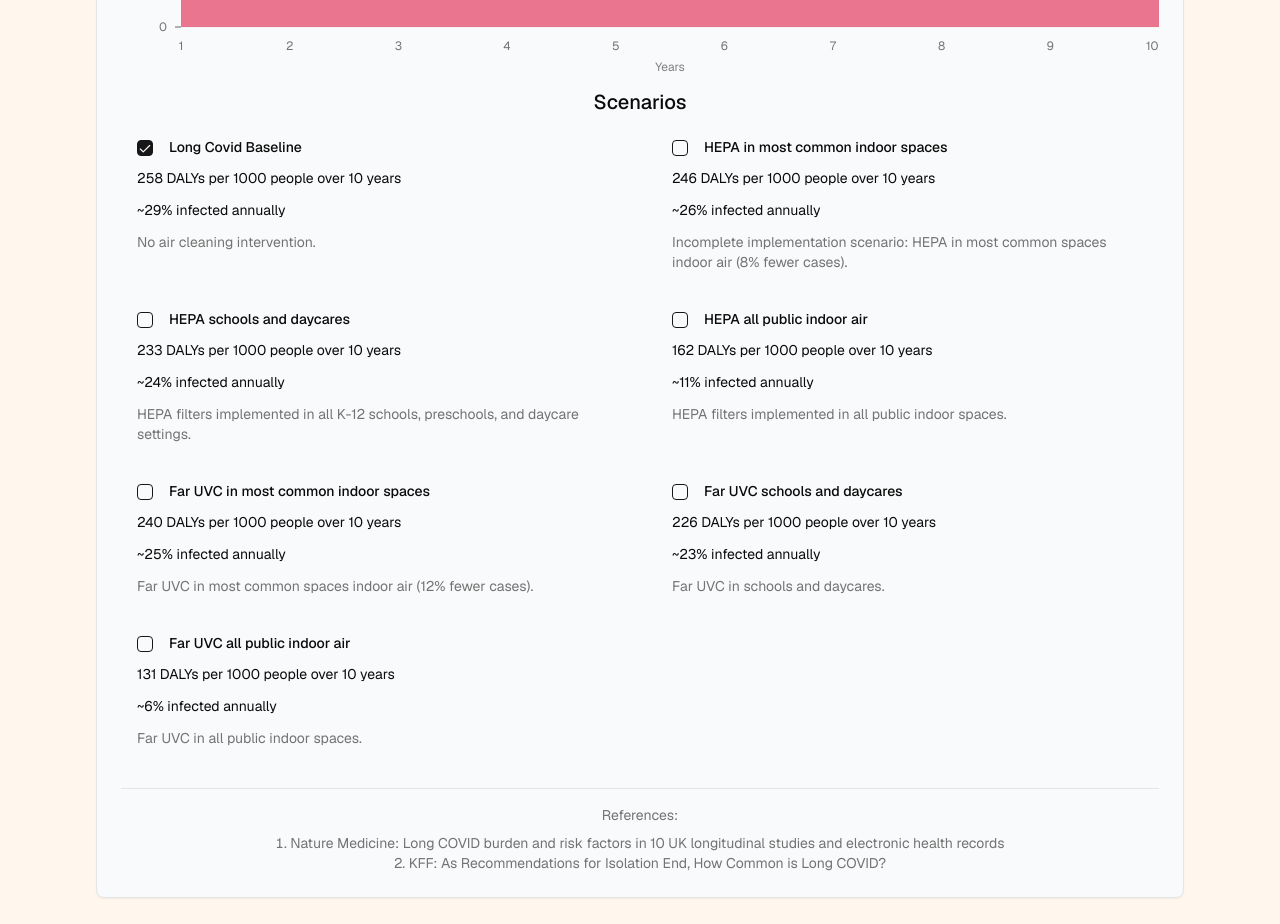
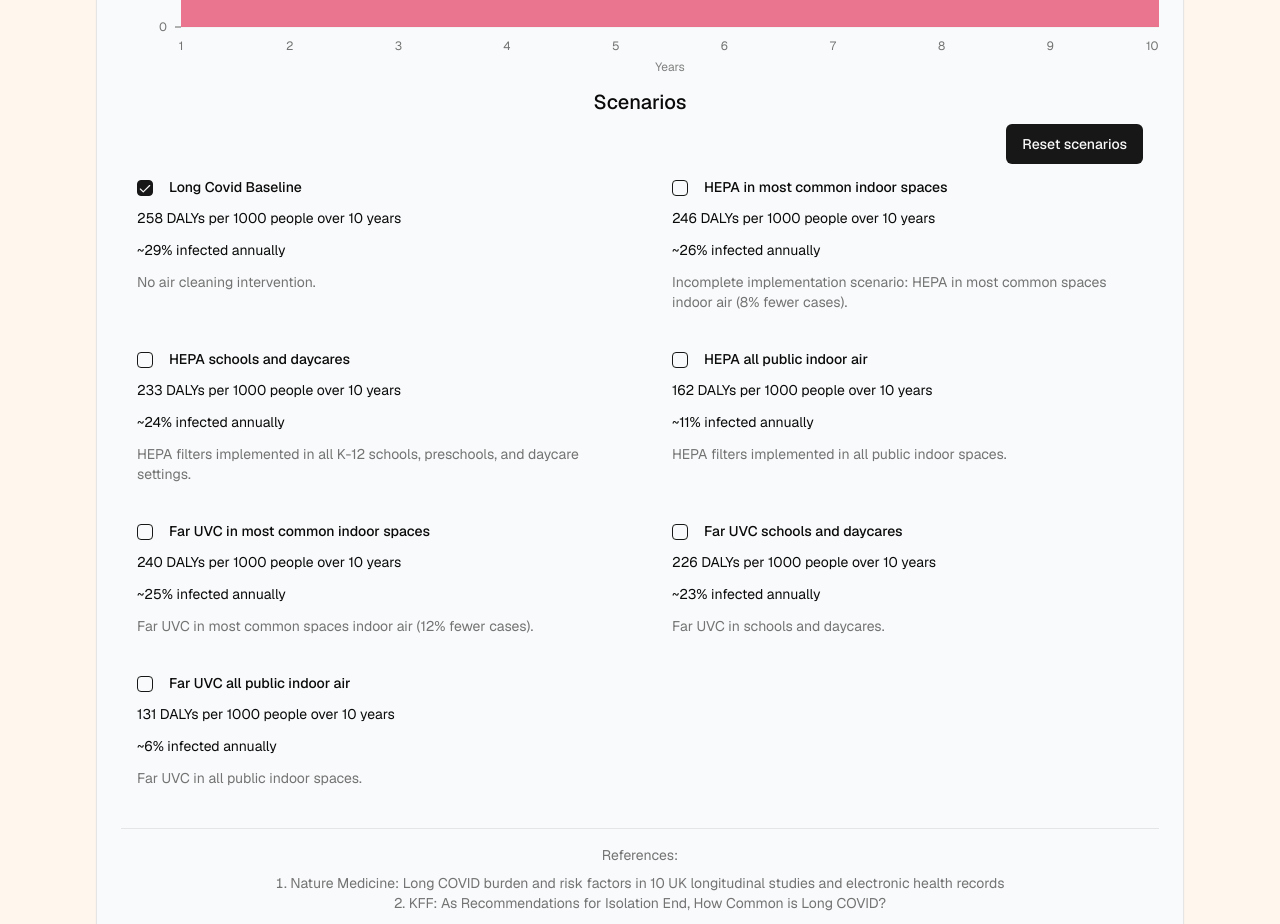
Before and after one commit to DevinCLane/long-covid-dalys, a React (Vite) app: page / in a window 1280 px wide. Shown: the part 1000-1924 px from the top of the page. Built offline with nearby package versions, Linux system fonts and the light colour scheme.

Commit message:
add reset scenarios button

```diff
--- a/src/components/main-chart.tsx
+++ b/src/components/main-chart.tsx
@@ -18,7 +18,8 @@ import {
 } from "@/components/ui/chart";
 import DALYsData from "@/data/DALYs.json";
 import { ScenarioArea } from "@/components/scenario-area";
-import { SCENARIOS } from "@/config/scenarios";
+import { getDefaultSelectedScenarios, SCENARIOS } from "@/config/scenarios";
+import { ResetScenariosButton } from "@/components/reset-scenarios-button";
 
 interface DALYsDataItem {
   year: number;
@@ -35,13 +36,8 @@ const chartDataItems = DALYsData as DALYsDataItem[];
 
 export function MainChart() {
   // Track selected scenarios by their ID
-  const [selectedScenarios, setSelectedScenarios] = React.useState<Set<string>>(
-    () =>
-      new Set(
-        SCENARIOS.filter((scenario) => scenario.checked).map(
-          (scenario) => scenario.id,
-        ),
-      ),
+  const [selectedScenarios, setSelectedScenarios] = React.useState(
+    getDefaultSelectedScenarios,
   );
 
   // create a new Set each time there is a new scenario selected so React knows to update
@@ -55,6 +51,11 @@ export function MainChart() {
       }
       return next;
     });
+  };
+
+  // reset selected scenarios to the default
+  const resetScenarios = () => {
+    setSelectedScenarios(getDefaultSelectedScenarios);
   };
 
   // chart config is created based on selected scenarios
@@ -90,6 +91,7 @@ export function MainChart() {
     // this way we show the animation again if someone unchecks, then re-checkes a scenario
     renderedIds.current = new Set(selectedScenarios);
   }, [selectedScenarios]);
+  console.log(selectedScenarios);
 
   return (
     <Card>
@@ -193,6 +195,9 @@ export function MainChart() {
         {/* scenario selector */}
         <div className="mt-4">
           <div className="m-2 text-xl font-medium">Scenarios</div>
+          <div className="mr-4 flex justify-end">
+            <ResetScenariosButton onClick={resetScenarios} />
+          </div>
           <div className="grid grid-cols-1 gap-x-8 gap-y-2 md:grid-cols-2">
             {SCENARIOS.map((scenario) => (
               <ScenarioArea
--- /dev/null
+++ b/src/components/reset-scenarios-button.tsx
@@ -0,0 +1,11 @@
+import { Button } from "@/components/ui/button";
+
+interface ResetScenariosButtonProps {
+  onClick: () => void;
+}
+
+// takes in the selected scenario state
+export function ResetScenariosButton({ onClick }: ResetScenariosButtonProps) {
+  // removed everything from selected scenario when checked?
+  return <Button onClick={onClick}>Reset scenarios</Button>;
+}
--- a/src/config/scenarios.ts
+++ b/src/config/scenarios.ts
@@ -11,6 +11,14 @@ export interface Scenario {
 
 // 10th year is the final year of the model (in the 0 indexed list, 9 is the 10th item)
 const FINAL_YEAR = 9;
+
+export const getDefaultSelectedScenarios = (): Set<string> => {
+  return new Set(
+    SCENARIOS.filter((scenario) => scenario.checked).map(
+      (scenario) => scenario.id,
+    ),
+  );
+};
 
 // to do: read the data from the `DALYs.json`'
 // grab the id, the dalys, and the percentage of population infected
```
